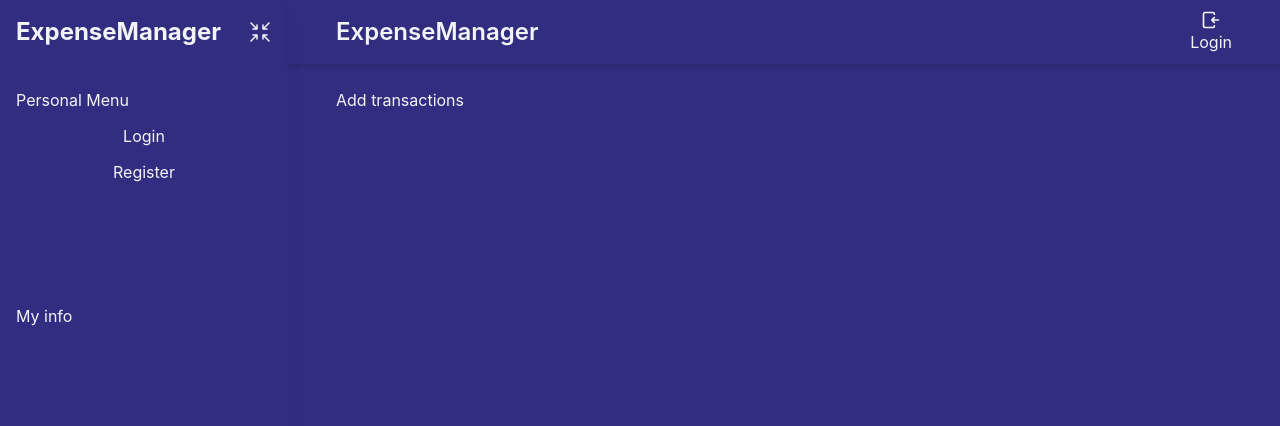
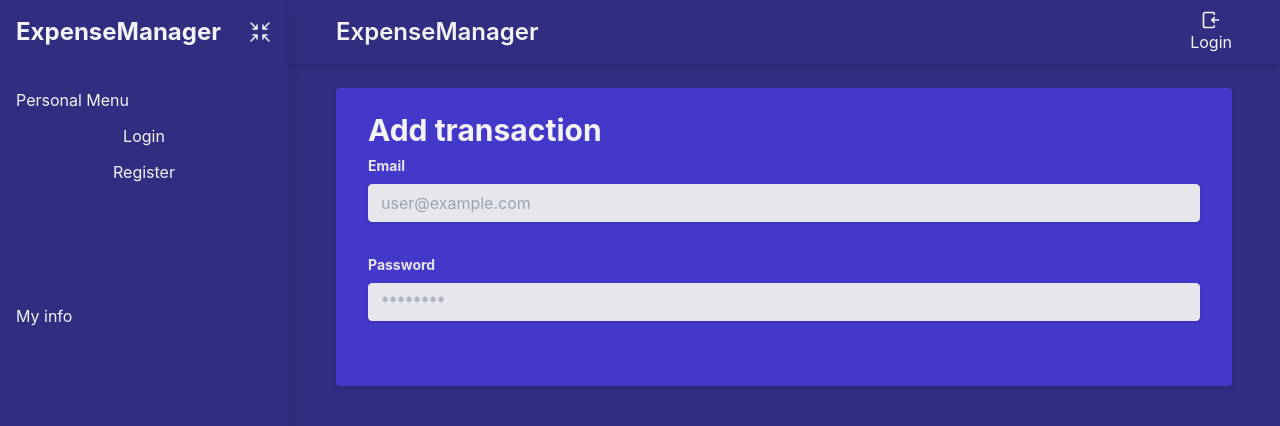
Before and after one commit to Pablo-Aviles-Prieto/expenses-management, a Next.js app: page /transactions/add in a window 1280 px wide. Shown: the top 426 px of the page. Built offline with nearby package versions, Linux system fonts and the light colour scheme; no server answers.

Commit message:
WIP: improve form logic and reusability

```diff
--- a/src/components/styles/FormBtn.tsx
+++ b/src/components/Form/FormBtn.tsx
@@ -1,6 +1,6 @@
 /* eslint-disable max-len */
 import { FC, ReactNode } from 'react'
-import { Spinner } from './Spinner'
+import { Spinner } from '../styles/Spinner'
 
 type IProps = {
   isLoading?: boolean
--- /dev/null
+++ b/src/components/Form/FormContainer.tsx
@@ -0,0 +1,27 @@
+import { Form } from 'formik'
+import type { FC, ReactNode } from 'react'
+import { textSize } from '@/utils/const'
+import type { ICssSizes } from '@/interfaces'
+
+type IProps = {
+  children: ReactNode
+  title: string
+  containerWidth?: 'full' | 'none' | Exclude<ICssSizes, '8xl' | '9xl'>
+  titleSize?: keyof typeof textSize
+}
+
+export const FormContainer: FC<IProps> = ({ children, title, containerWidth, titleSize }) => {
+  return (
+    <div className={`w-full  max-w-${containerWidth || 'sm'}`}>
+      <Form className="px-8 pt-6 pb-8 mb-4 bg-indigo-700 rounded shadow-md">
+        <h3 className={`mb-2 font-bold ${textSize[titleSize || 'xl3']}`}>{title}</h3>
+        {children}
+      </Form>
+    </div>
+  )
+}
+
+FormContainer.defaultProps = {
+  containerWidth: 'sm',
+  titleSize: 'xl3'
+}
--- a/src/components/Form/index.ts
+++ b/src/components/Form/index.ts
@@ -1,2 +1,4 @@
 export { FieldText } from './FieldText'
 export { DebouncedFieldText } from './DebouncedFieldText'
+export { FormBtn } from './FormBtn'
+export { FormContainer } from './FormContainer'
--- a/src/components/styles/index.ts
+++ b/src/components/styles/index.ts
@@ -1,3 +1,2 @@
 export { SummaryCard } from './SummaryCard'
 export { Spinner } from './Spinner'
-export { FormBtn } from './FormBtn'
--- /dev/null
+++ b/src/interfaces/CssSizes.ts
@@ -0,0 +1 @@
+export type ICssSizes = 'xs' | 'sm' | 'md' | 'lg' | 'xl' | '2xl' | '3xl' | '4xl' | '5xl' | '6xl' | '7xl' | '8xl' | '9xl'
--- a/src/interfaces/index.ts
+++ b/src/interfaces/index.ts
@@ -4,3 +4,4 @@ export type { DecodedUser } from './ExtendedRequest'
 export type { ResponseUserI } from './ResponseUserI'
 export type { CustomSessionI } from './CustomSessionI'
 export type { IFormikBtnDisabled } from './FormikBtnDisabled'
+export type { ICssSizes } from './CssSizes'
--- a/src/pages/transactions/add.tsx
+++ b/src/pages/transactions/add.tsx
@@ -1,5 +1,29 @@
+import { FieldText, FormContainer } from '@/components/Form'
+import { LoginSchema } from '@/validations/auth'
+import { Formik } from 'formik'
+
+const INITIAL_VALUES = {
+  email: '',
+  password: ''
+}
+
+type FormValues = typeof INITIAL_VALUES
+
 const AddTransaction = () => {
-  return <h1>Add transactions</h1>
+  const handleSubmit = (values: FormValues) => {
+    console.log('values', values)
+  }
+
+  return (
+    <Formik initialValues={INITIAL_VALUES} validationSchema={LoginSchema} onSubmit={handleSubmit}>
+      {({ isSubmitting, errors }) => (
+        <FormContainer title="Add transaction" containerWidth="full">
+          <FieldText id="email" name="email" type="email" placeholder="user@example.com" label="Email" />
+          <FieldText id="password" name="password" type="password" placeholder="********" label="Password" />
+        </FormContainer>
+      )}
+    </Formik>
+  )
 }
 
 export default AddTransaction
--- a/src/pages/user/signin.tsx
+++ b/src/pages/user/signin.tsx
@@ -2,14 +2,13 @@
 /* eslint-disable no-void */
 /* eslint-disable max-len */
 import { FC, useEffect, useState } from 'react'
-import { Formik, Form } from 'formik'
-import { FieldText } from '@/components/Form'
+import { Formik } from 'formik'
+import { FieldText, FormBtn, FormContainer } from '@/components/Form'
 import { LoginSchema } from '@/validations/auth'
 import { formikBtnIsDisabled } from '@/utils'
 import { getSession, signIn } from 'next-auth/react'
 import { useCustomSession } from '@/hooks/useCustomSession'
 import { useRouter } from 'next/router'
-import { FormBtn } from '@/components/styles'
 import { GoogleSVG } from '@/components/icons'
 import { useCustomToast } from '@/hooks'
 import { CustomSessionI } from '@/interfaces'
@@ -93,9 +92,7 @@ const Signin: FC = () => {
   return (
     <Formik initialValues={INITIAL_VALUES} validationSchema={LoginSchema} onSubmit={handleSubmit}>
       {({ isSubmitting, errors }) => (
-        <div className="w-full max-w-sm">
-          <Form className="px-8 pt-6 pb-8 mb-4 bg-indigo-700 rounded shadow-md">
-            <h3 className="mb-2 text-3xl font-bold">Login</h3>
+        <FormContainer title="Login">
           {credentialsError && <p className="mb-2 text-red-500">{credentialsError}</p>}
           <FieldText id="email" name="email" type="email" placeholder="user@example.com" label="Email" />
           <FieldText id="password" name="password" type="password" placeholder="********" label="Password" />
@@ -112,8 +109,7 @@ const Signin: FC = () => {
               Login w/ Google
             </FormBtn>
           </div>
-          </Form>
-        </div>
+        </FormContainer>
       )}
     </Formik>
   )
--- a/src/pages/user/signup.tsx
+++ b/src/pages/user/signup.tsx
@@ -1,13 +1,12 @@
 /* eslint-disable max-len */
 import { FC, useState } from 'react'
-import { Formik, Form } from 'formik'
-import { DebouncedFieldText, FieldText } from '@/components/Form'
+import { Formik } from 'formik'
+import { DebouncedFieldText, FieldText, FormBtn, FormContainer } from '@/components/Form'
 import { SignupSchema, PasswordSchema } from '@/validations/auth'
 import { useFetch } from '@/hooks/useFetch'
 import { formikBtnIsDisabled } from '@/utils'
 import { ResponseUserI } from '@/interfaces'
 import { URL_API, errorMessages } from '@/utils/const'
-import { FormBtn } from '@/components/styles'
 import { signIn } from 'next-auth/react'
 import router from 'next/router'
 import { useCustomToast } from '@/hooks'
@@ -75,9 +74,7 @@ const SignUp: FC = () => {
   return (
     <Formik initialValues={INITIAL_VALUES} validationSchema={SignupSchema} onSubmit={handleSubmit}>
       {({ isSubmitting, errors }) => (
-        <div className="w-full max-w-sm">
-          <Form className="px-8 pt-6 pb-8 mb-4 bg-indigo-700 rounded shadow-md">
-            <h3 className="mb-2 text-2xl font-bold">Register an account</h3>
+        <FormContainer title="Register an account" titleSize="xl2">
           {registerError && <p className="mb-2 text-red-500">{registerError}</p>}
           <FieldText id="name" name="name" type="text" placeholder="Username" label="Name" />
           <FieldText id="email" name="email" type="email" placeholder="user@example.com" label="Email" />
@@ -103,8 +100,7 @@ const SignUp: FC = () => {
               Register
             </FormBtn>
           </div>
-          </Form>
-        </div>
+        </FormContainer>
       )}
     </Formik>
   )
--- a/src/utils/const.ts
+++ b/src/utils/const.ts
@@ -11,3 +11,21 @@ export const errorMessages = {
   missingData: 'There is missing data in the request',
   parsingImg: 'Unable to parse the image'
 }
+
+export const textSize = {
+  xs: 'text-xs',
+  sm: 'text-sm',
+  base: 'text-base',
+  lg: 'text-lg',
+  xl: 'text-xl',
+  xl2: 'text-2xl',
+  xl3: 'text-3xl',
+  xl4: 'text-4xl',
+  xl5: 'text-5xl',
+  xl6: 'text-6xl',
+  xl7: 'text-7xl',
+  xl8: 'text-8xl',
+  xl9: 'text-9xl'
+}
+
+export const cssSizes = 'xs' || 'sm' || 'md' || 'lg' || 'xl' || '2xl' || '3xl' || '4xl' || '5xl' || '6xl' || '7xl'
```
Lines whose indentation alone changed are shown as unchanged.
